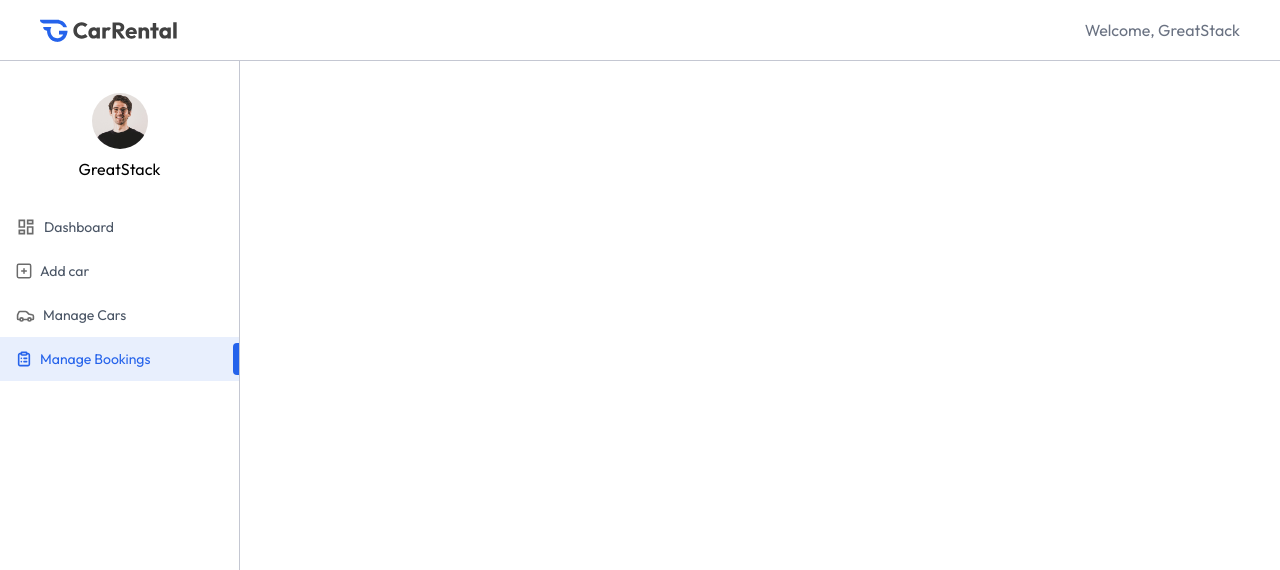
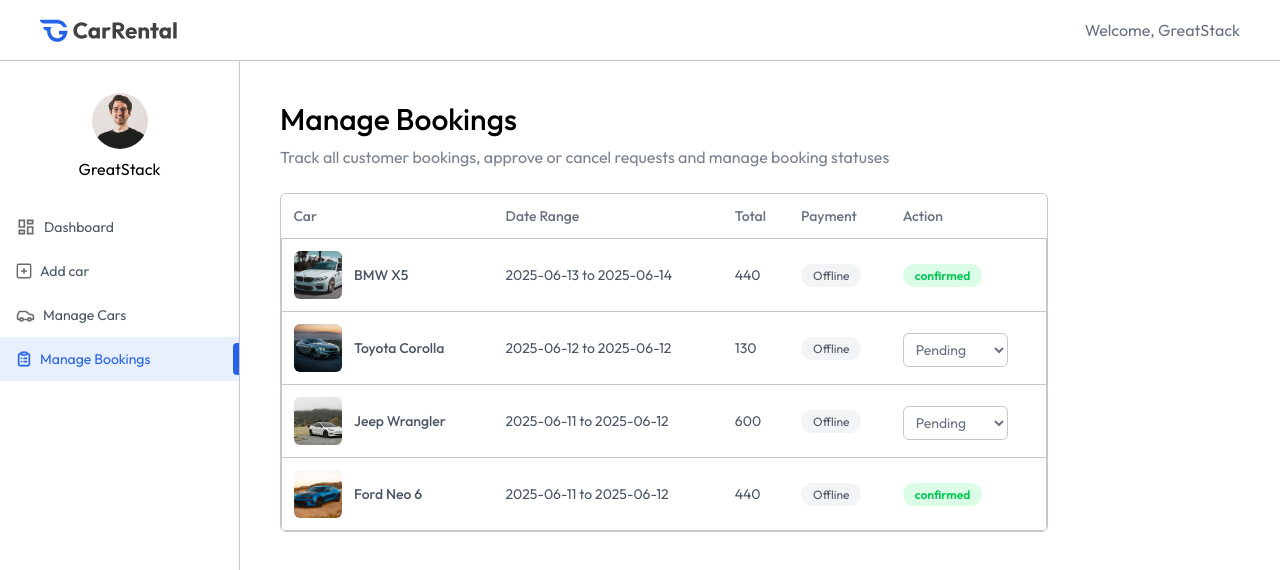
Before and after one commit to JUDHI3134/car-rental, a React app in the folder client/: page /owner/manage-bookings in a window 1280 px wide. Shown: the top 570 px of the page. Built offline with nearby package versions, Linux system fonts and the light colour scheme; the HTML template or start-up script is replaced by a standard one.

Commit message:
create manage bookings page

```diff
--- a/client/src/pages/owner/ManageBookings.jsx
+++ b/client/src/pages/owner/ManageBookings.jsx
@@ -1,8 +1,79 @@
-import React from 'react'
+import React, { useEffect, useState } from 'react'
+import { dummyMyBookingsData } from '../../assets/assets'
+import Title from '../../components/owner/Title';
 
 const ManageBookings = () => {
+
+    const currency = import.meta.env.VITE_CURRENCY;
+
+    const [bookings, setBookings] = useState([])
+
+    const fetchOwnerBookings = async () => {
+        setBookings(dummyMyBookingsData)
+    }
+
+    useEffect(() => {
+        fetchOwnerBookings();
+    },[])
+
   return (
-    <div>
+    <div className='px-4 pt-10 md:px-10 w-full'>
+
+          <Title title={"Manage Bookings"} subTitle="Track all customer bookings, approve or cancel requests and manage booking statuses" />
+
+          <div className='max-w-3xl w-full rounded-md overflow-hidden border border-borderColor mt-6'>
+
+              <table className='w-full border-collapse text-left text-sm text-gray-600'>
+                  <thead className='text-gray-500'>
+                      <tr>
+                          <td className='p-3 font-medium'>Car</td>
+                          <td className='p-3 font-medium max-md:hidden'>Date Range</td>
+                          <td className='p-3 font-medium'>Total</td>
+                          <td className='p-3 font-medium max-md:hidden'>Payment</td>
+                          <td className='p-3 font-medium'>Action</td>
+                      </tr>
+                  </thead>
+                  <tbody>
+                      {bookings.map((booking, index) => (
+                          <tr key={index} className='border border-borderColor'>
+
+                              <td className='p-3 flex items-center gap-3'>
+                                  <img src={booking.car.image} alt="" className='h-12 w-12 aspect-square rounded-md object-cover' />
+
+                                      <p className='font-medium max-md:hidden'>{booking.car.brand} { booking.car.model}</p>
+
+                              </td>
+
+                              <td className='p-3 max-md:hidden'>
+                                  {booking.pickupDate.split('T')[0]} to {booking.returnDate.split('T')[0]}
+                              </td>
+
+                              <td className='p-3'>{currency} {booking.price}</td>
+
+                              <td className='p-3 max-md:hidden'>
+                                  <span className='bg-gray-100 px-3 py-1 rounded-full text-xs'>
+                                     Offline
+                                  </span>
+                              </td>
+
+                              <td className='p-3'>
+                                  {booking.status === "pending" ? (
+                                      <select value={booking.status} className='px-2 py-1.5 mt-1 text-gray-500 border border-borderColor rounded-md outline-none'>
+                                          <option value="pending">Pending</option>
+                                          <option value="cancelled">Cancelled</option>
+                                          <option value="confirmed">Confirmed</option>
+                                  </select>
+                                  ) : (<span className={`px-3 py-1 rounded-full text-xs font-semibold ${booking.status === "confirmed" ? "bg-green-100 text-green-500" : "bg-red-100 text-red-500"}`}>
+                                      {booking.status}
+                                  </span>)}
+                              </td>
+
+                          </tr>
+                      ))}
+                  </tbody>
+              </table>
+
+          </div>
 
     </div>
   )
```
